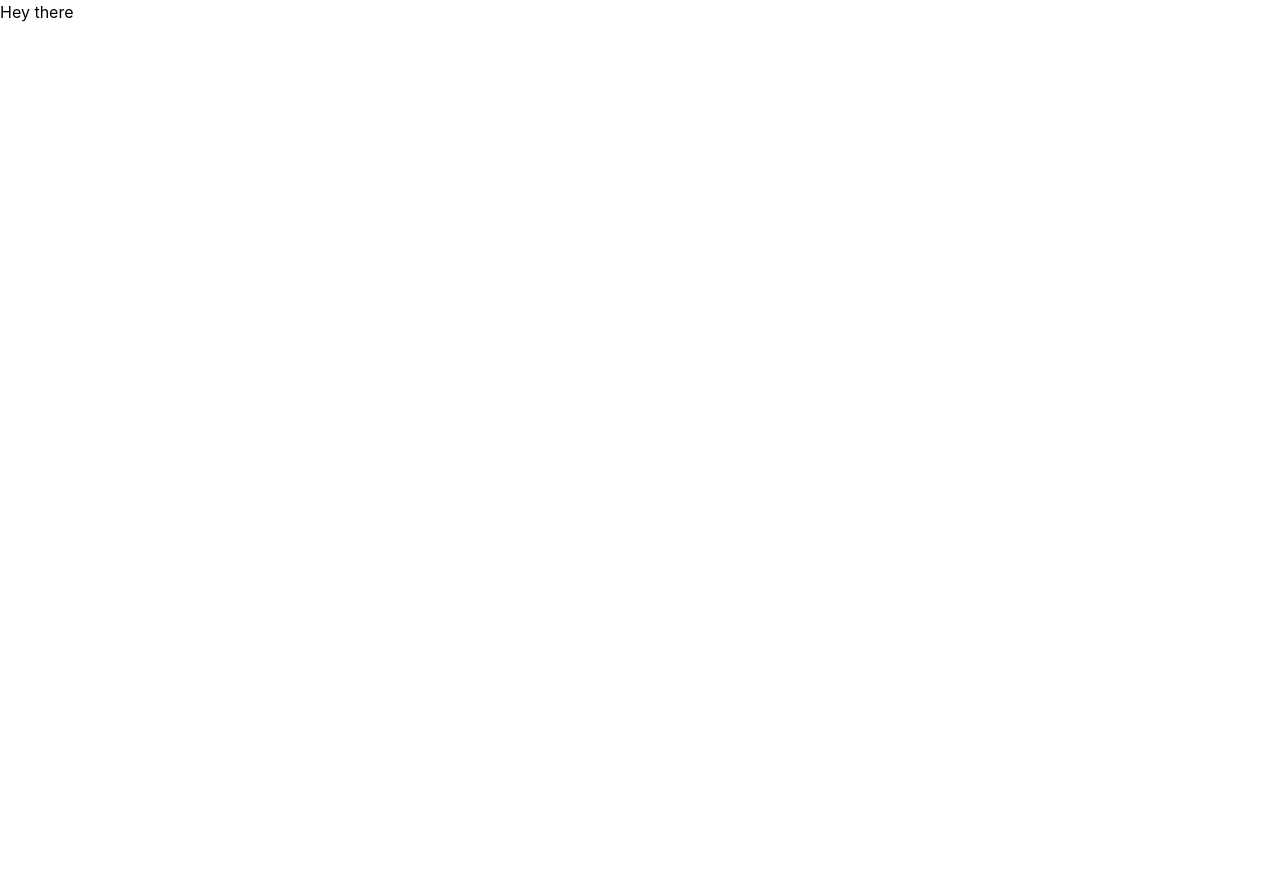
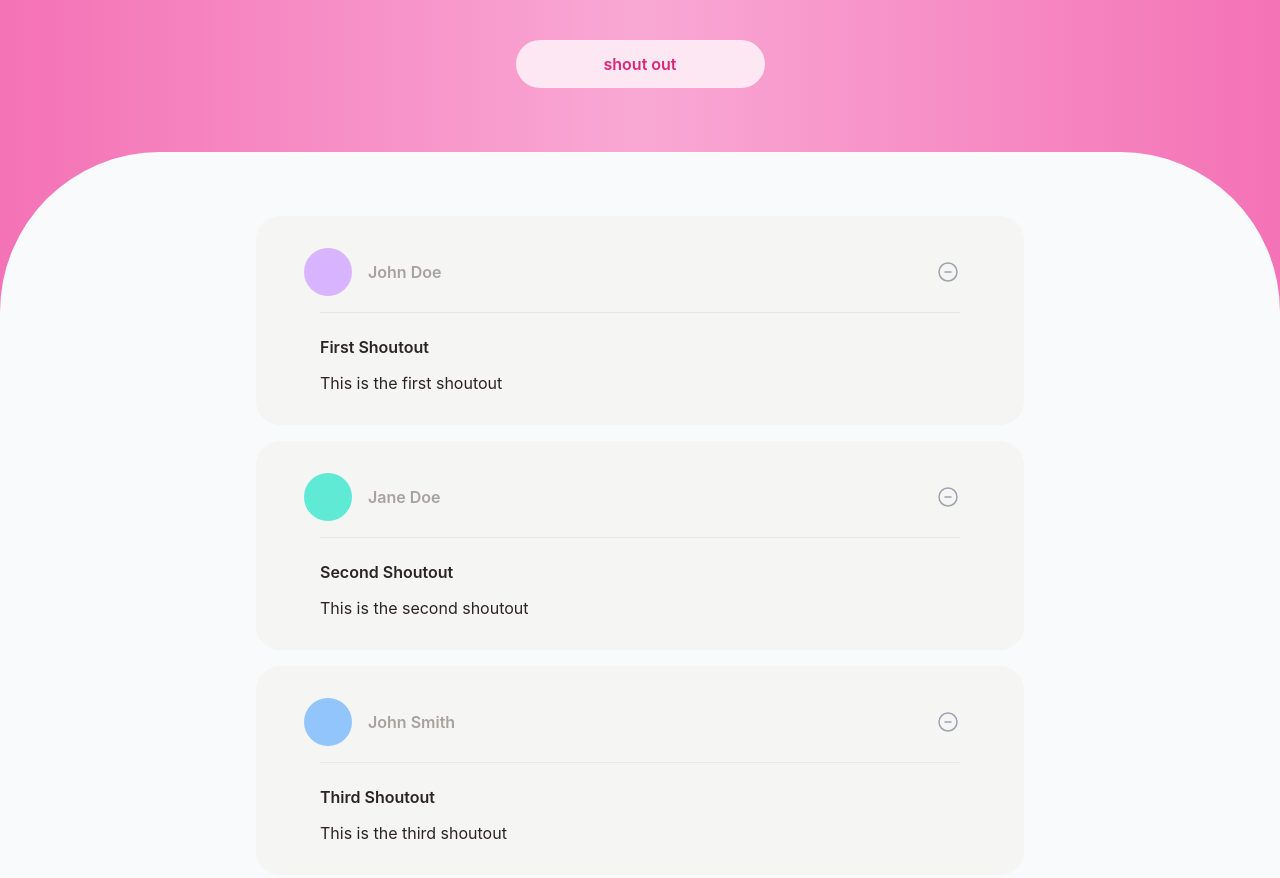
Before and after one commit to tamuda/shout-out, a React (Create React App) app in the folder frontend/: page / in a window 1280 px wide. Shown: the top 878 px of the page. Before the commit the page ends 800 px from the top, so only its background shows below. Built offline with nearby package versions, Linux system fonts and the light colour scheme.

Commit message:
frontend skeleton working

```diff
--- a/frontend/package.json
+++ b/frontend/package.json
@@ -6,8 +6,10 @@
     "@testing-library/jest-dom": "^5.17.0",
     "@testing-library/react": "^13.4.0",
     "@testing-library/user-event": "^13.5.0",
+    "axios": "^1.6.8",
     "react": "^18.2.0",
     "react-dom": "^18.2.0",
+    "react-router-dom": "^6.22.3",
     "react-scripts": "5.0.1",
     "web-vitals": "^2.1.4"
   },
--- a/frontend/src/App.js
+++ b/frontend/src/App.js
@@ -1,7 +1,19 @@
 import React from "react";
+import { Route, Routes } from "react-router-dom";
+import Home from "./pages/home";
+import Navbar from "./components/navbar";
 
 const App = () => {
-  return <div>Hey there</div>;
+  return (
+    //add gradient bg
+
+    <div className="flex flex-col items-center text-white justify-start bg-gradient-to-r from-pink-400 via-pink-300 to-pink-400 ">
+      <Navbar />
+      <Routes>
+        <Route path="/" element={<Home />} />
+      </Routes>
+    </div>
+  );
 };
 
 export default App;
--- /dev/null
+++ b/frontend/src/components/navbar.js
@@ -0,0 +1,17 @@
+import React from "react";
+
+const Navbar = () => {
+  //make bg a white blurry kind
+  return (
+    <div className=" sticky top-2 backdrop-filter backdrop-blur-lg px-4 py-2 mt-10 rounded-full hover:bg-pink-200 z-50 bg-pink-100">
+      <div className="flex justify-between text-black items-center px-16">
+        <div className=" py-1 px-2 rounded-full text-md text-pink-600 font-semibold">
+          shout out
+        </div>
+        <div className="flex space-x-4"></div>
+      </div>
+    </div>
+  );
+};
+
+export default Navbar;
--- /dev/null
+++ b/frontend/src/components/profile.js
@@ -0,0 +1,33 @@
+import React, { useEffect } from "react";
+
+const GenerateProfileColor = () => {
+  const colors = [
+    "teal",
+    "blue",
+    "blue",
+    "purple",
+    "pink",
+    "red",
+    "orange",
+    "yellow",
+    "teal",
+  ];
+  return colors[Math.floor(Math.random() * colors.length)];
+};
+
+const Profile = ({ name }) => {
+  return (
+    <div className="flex items-center flex-row justify-center gap-4 items-center text-stone-400 font-semibold  -translate-x-4">
+      <div className="bg-teal-300 bg-blue-300 bg-purple-300 bg-pink-300 bg-red-300 bg-orange-300 bg-yellow-300 bg-green-300 hidden">
+        Ensure classes are not purged
+      </div>
+
+      <div
+        className={`h-12 w-12 rounded-full bg-${GenerateProfileColor()}-300`}
+      ></div>
+      <div>{name}</div>
+    </div>
+  );
+};
+
+export default Profile;
--- /dev/null
+++ b/frontend/src/components/shoutout.js
@@ -0,0 +1,42 @@
+import React from "react";
+import Profile from "./profile";
+
+const deleteIcon = (
+  <svg
+    xmlns="http://www.w3.org/2000/svg"
+    fill="none"
+    viewBox="0 0 24 24"
+    stroke-width="1.5"
+    stroke="currentColor"
+    class="w-6 h-6"
+  >
+    <path
+      stroke-linecap="round"
+      stroke-linejoin="round"
+      d="M15 12H9m12 0a9 9 0 1 1-18 0 9 9 0 0 1 18 0Z"
+    />
+  </svg>
+);
+
+const Shoutout = ({ name, title, text, deleteShout }) => {
+  return (
+    <div className="flex text-sm md:text-[1rem] flex-col gap-4 justify-start text-stone-800 bg-stone-100  py-8 px-16 rounded-3xl md:w-2/3 w-full">
+      <div className="flex flex-row justify-between items-center">
+        <Profile name={name} />
+        <div
+          onClick={() => deleteShout(name)}
+          className="cursor-pointer flex gap-4 text-gray-400 hover:text-black items-center align-middle text-center"
+        >
+          {deleteIcon}
+        </div>
+      </div>
+      <hr className="w-full border-1 border-gray-200 pb-2" />
+      <div className="font-semibold">
+        {title || "This is the title of the shoutout"}
+      </div>
+      <div>{text}</div>
+    </div>
+  );
+};
+
+export default Shoutout;
--- a/frontend/src/index.js
+++ b/frontend/src/index.js
@@ -2,10 +2,13 @@ import React from "react";
 import ReactDOM from "react-dom/client";
 import "./index.css";
 import App from "./App";
+import { BrowserRouter } from "react-router-dom";
 
 const root = ReactDOM.createRoot(document.getElementById("root"));
 root.render(
   <React.StrictMode>
-    <App />
+    <BrowserRouter>
+      <App />
+    </BrowserRouter>
   </React.StrictMode>
 );
--- /dev/null
+++ b/frontend/src/pages/home.js
@@ -0,0 +1,43 @@
+import React from "react";
+import Shoutout from "../components/shoutout";
+
+const Home = () => {
+  const shoutouts = [
+    {
+      name: "John Doe",
+      title: "First Shoutout",
+      text: "This is the first shoutout",
+    },
+    {
+      name: "Jane Doe",
+      title: "Second Shoutout",
+      text: "This is the second shoutout",
+    },
+    {
+      name: "John Smith",
+      title: "Third Shoutout",
+      text: "This is the third shoutout",
+    },
+  ];
+
+  const DeleteShoutOut = (name) => {
+    console.log(`Deleting shoutout from ${name}`);
+  };
+
+  return (
+    <div className="flex mt-16 w-full min-h-screen lg:rounded-t-[10rem] md:rounded-t-[5rem] rounded-t-3xl bg-slate-50">
+      <div className="flex flex-col gap-4 w-full items-center md:p-16 px-4 py-16">
+        {shoutouts.map((shoutout) => (
+          <Shoutout
+            name={shoutout.name}
+            title={shoutout.title}
+            text={shoutout.text}
+            deleteShout={() => DeleteShoutOut(shoutout.name)}
+          />
+        ))}
+      </div>
+    </div>
+  );
+};
+
+export default Home;
```
Also changed, not shown: 1 other file (tests, documents, lock files or other folders).
